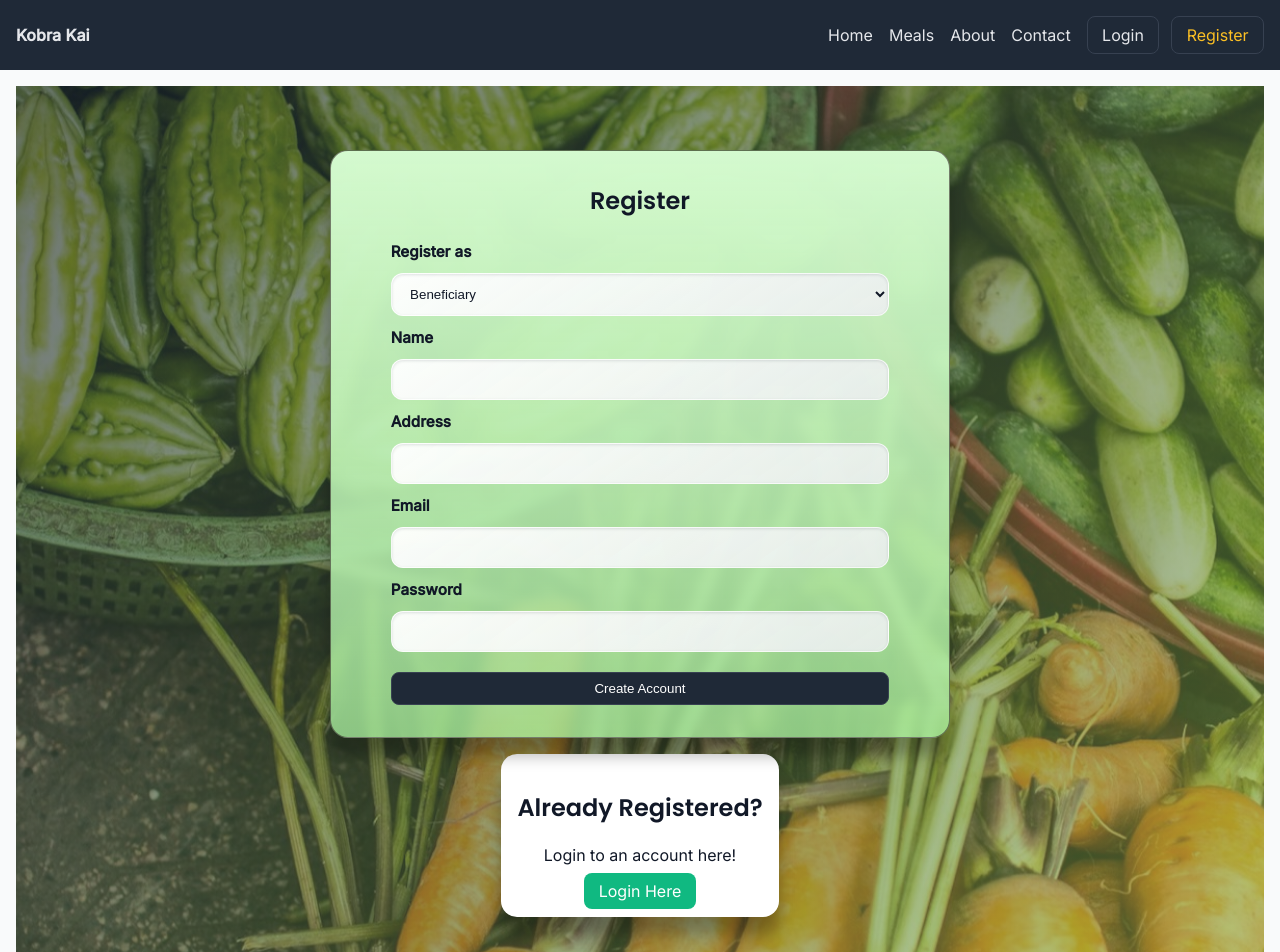
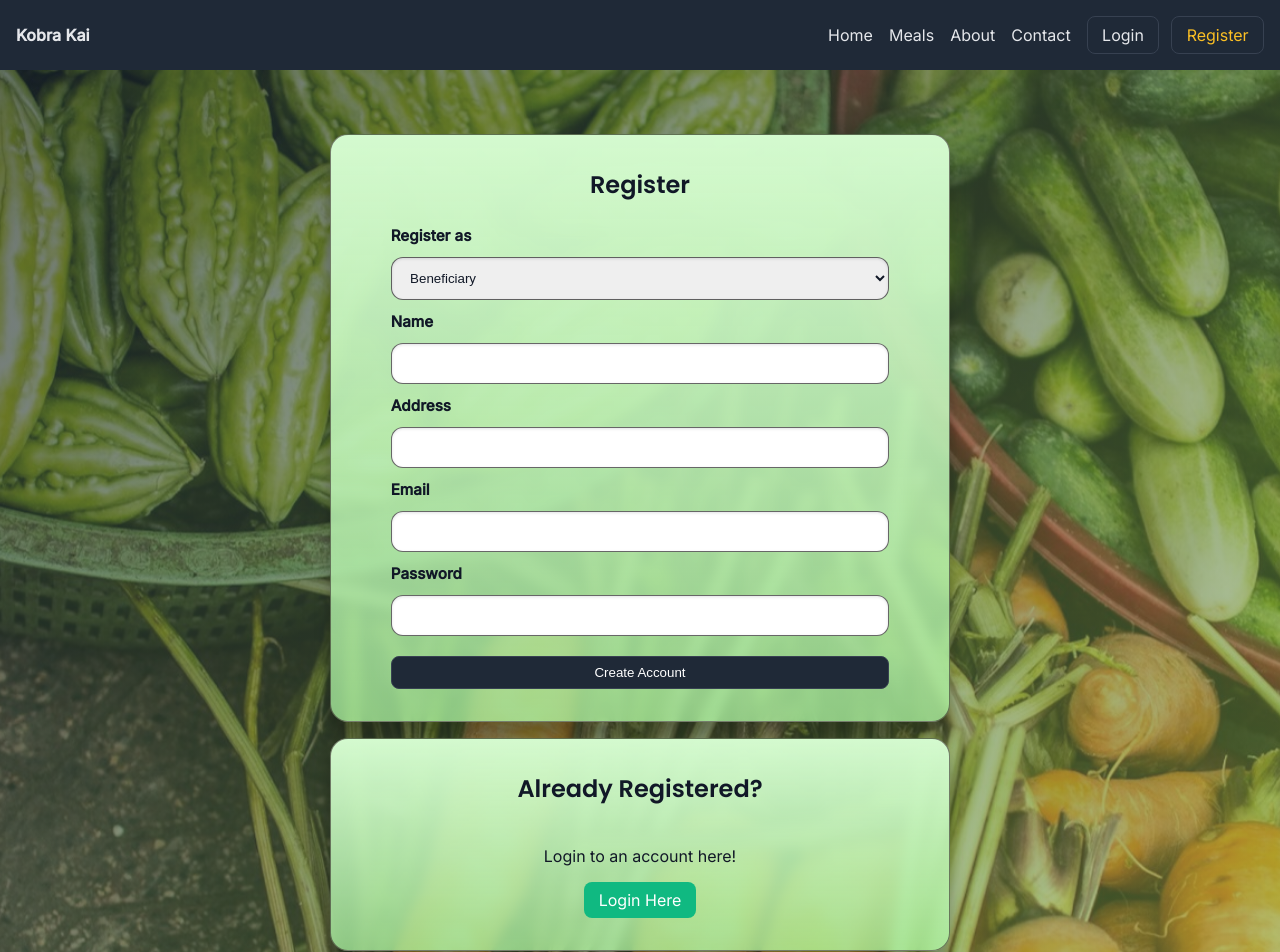
Before and after one commit to AlexHerbertGit/Kobra-Kai-Web-Application, a React (Vite) app in the folder client/: page /register in a window 1280 px wide. Shown: the top 952 px of the page. Built offline with nearby package versions, Linux system fonts and the light colour scheme; no server answers.

Commit message:
Tested the bene registration and login functionality, all is working OK, I changed default tokens from 5 to 10 in the API model.

```diff
--- a/client/src/App.css
+++ b/client/src/App.css
@@ -42,7 +42,6 @@ a {
 .container {
 
     margin: 0 auto;
-    padding: 1rem;
 }
 
 /* Nav base */
@@ -225,7 +224,6 @@ a {
   background-repeat: no-repeat;
   background-attachment: fixed;
   width: 100%;
-  margin-bottom: 0.5rem;
   padding-top: 3rem;
   padding-bottom: 3rem;
 }
@@ -238,7 +236,6 @@ a {
   background-repeat: no-repeat;
   background-attachment: fixed;
   width: 100%;
-  margin-bottom: 0.5rem;
   padding-top: 3rem;
   padding-bottom: 3rem;
 }
@@ -251,7 +248,6 @@ a {
   background-repeat: no-repeat;
   background-attachment: fixed;
   width: 100%;
-  margin-bottom: 0.5rem;
   padding-top: 3rem;
   padding-bottom: 3rem;
 }
@@ -459,8 +455,7 @@ a {
   width: 100%;
   padding: 0.75rem 0.9rem;
   border-radius: 12px;
-  border: 1px solid rgba(255, 255, 255, 0.6);
-  background: linear-gradient(145deg, rgba(255, 255, 255, 0.95), rgba(237, 239, 241, 0.88));
+  border: 1px solid rgba(2, 2, 2, 0.6);
   box-shadow: inset 0 1px 3px rgba(15, 23, 42, 0.12);
   color: var(--clr-text);
   transition: border-color 0.2s ease, box-shadow 0.2s ease, transform 0.2s ease;
@@ -469,9 +464,6 @@ a {
 .auth-form .input:focus {
   outline: none;
   border-color: rgba(11, 190, 245, 0.9);
-  box-shadow:
-    0 0 0 3px rgba(245, 158, 11, 0.18),
-    inset 0 1px 2px rgba(15, 23, 42, 0.18);
   transform: translateY(-1px);
 }
 
--- a/client/src/pages/Login.jsx
+++ b/client/src/pages/Login.jsx
@@ -29,7 +29,7 @@ export default function Login() {
           <button className="btn">Login</button>
         </form>
       </div>
-      <div className='feature-card'>
+      <div className='auth-card'>
         <h2>Not Registered?</h2>
         <p>
           Register for an account here!
--- a/client/src/pages/Register.jsx
+++ b/client/src/pages/Register.jsx
@@ -42,7 +42,7 @@ export default function Register() {
             </form>
           </div>
 
-          <div className='feature-card'>
+          <div className='auth-card'>
             <h2>Already Registered?</h2>
             <p>
               Login to an account here!
```
Also changed, not shown: 2 other files (tests, documents, lock files or other folders).
